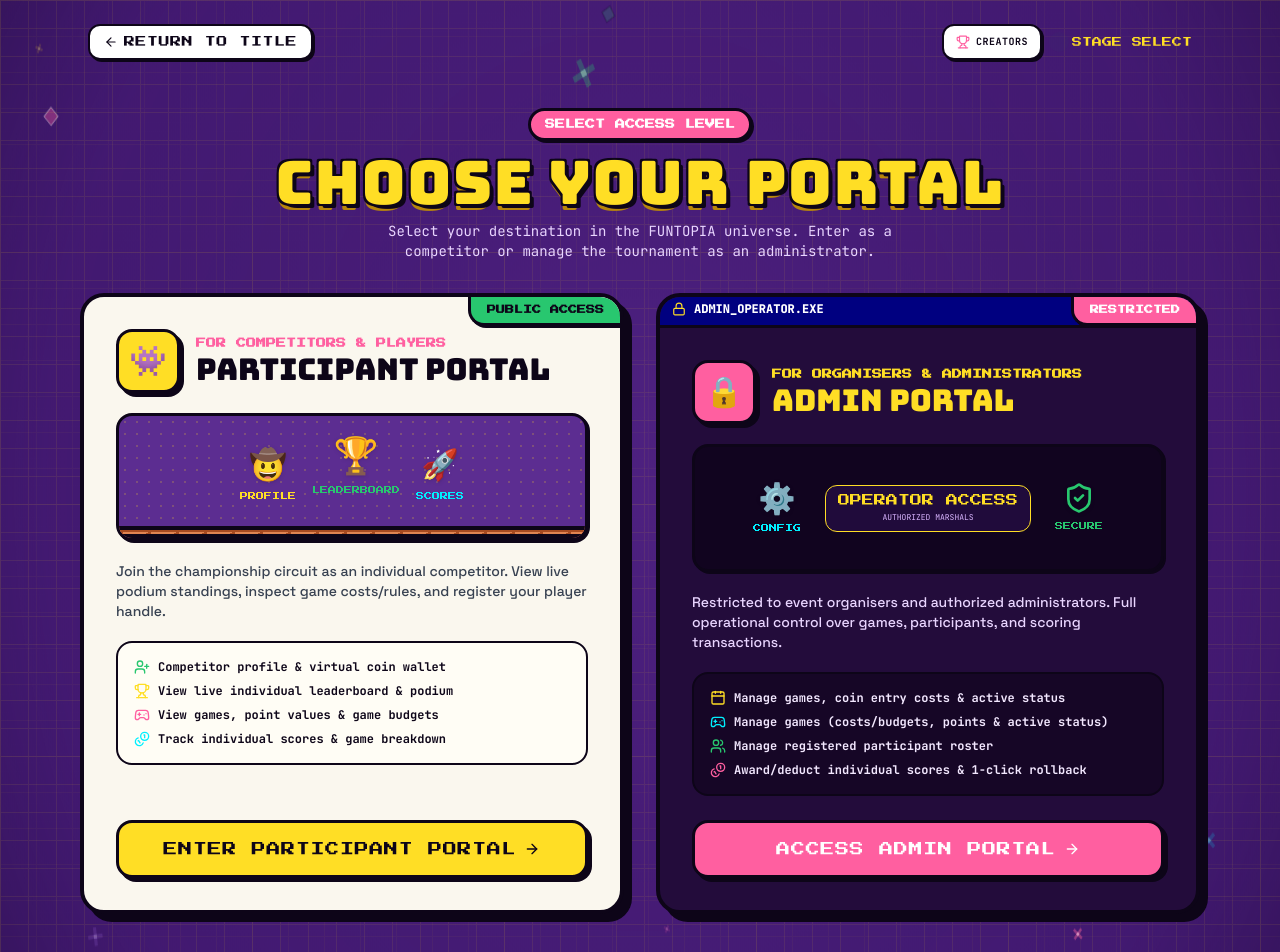
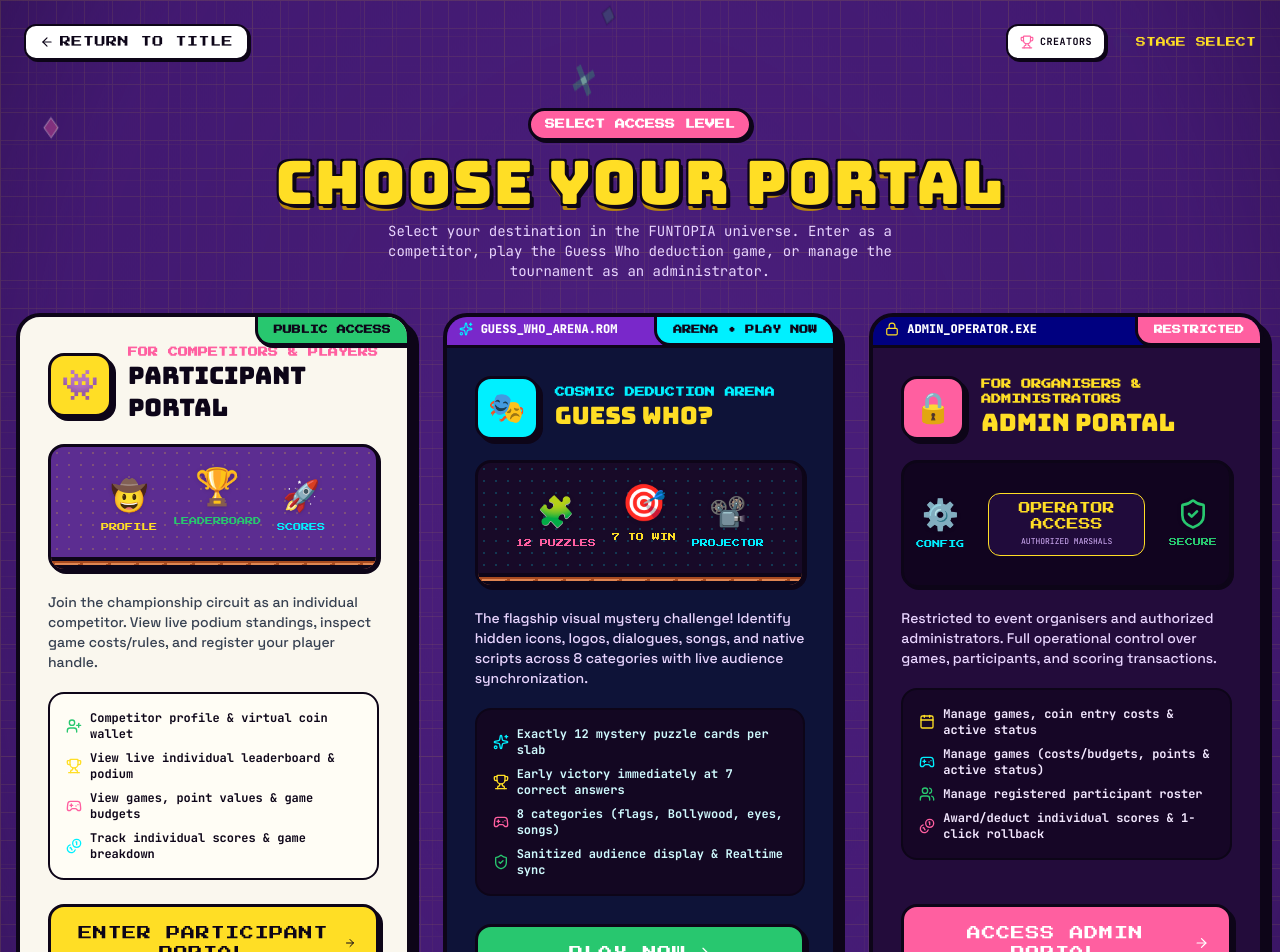
Before and after one commit to Waibha/funtopia, a React (Vite) app: page /select-portal in a window 1280 px wide. Shown: the top 952 px of the page. Built offline with nearby package versions, Linux system fonts and the light colour scheme; no server answers; the database is empty; the HTML template or start-up script is replaced by a standard one.

Commit message:
feat: add Guess Who game to portal selection

```diff
--- a/src/pages/PortalSelectPage.jsx
+++ b/src/pages/PortalSelectPage.jsx
@@ -1,6 +1,6 @@
 import React, { useState } from 'react';
 import { useNavigate } from 'react-router-dom';
-import { Trophy, ShieldCheck, ArrowRight, ArrowLeft, Users, Lock, Sparkles, Gamepad2, Coins, Calendar, UserPlus } from 'lucide-react';
+import { Trophy, ShieldCheck, ArrowRight, ArrowLeft, Users, Lock, Sparkles, Gamepad2, Coins, Calendar, UserPlus, HelpCircle } from 'lucide-react';
 import { soundFx } from '../utilities/soundFx';
 import AuthArcadeBackground from '../components/backgrounds/AuthArcadeBackground';
 import MeetCreatorsModal from '../components/creators/MeetCreatorsModal';
@@ -35,7 +35,7 @@ export default function PortalSelectPage() {
       <div className="absolute inset-0 bg-radial-at-c from-purple-700/20 via-transparent to-[#1F0738]/90 pointer-events-none" />
 
       {/* Top Header */}
-      <div className="relative z-10 max-w-6xl mx-auto w-full flex items-center justify-between p-4 sm:p-6">
+      <div className="relative z-10 max-w-7xl mx-auto w-full flex items-center justify-between p-4 sm:p-6">
         <button
           onClick={handleBack}
           className="btn-pixel-white text-[11px] py-1.5 px-3.5 flex items-center gap-1.5"
@@ -62,7 +62,7 @@ export default function PortalSelectPage() {
       </div>
 
       {/* Main Choice Stage */}
-      <main className="relative z-10 max-w-6xl mx-auto w-full my-auto py-6 px-4">
+      <main className="relative z-10 max-w-7xl mx-auto w-full my-auto py-6 px-4">
         <div className="text-center mb-8">
           <span className="px-3.5 py-1.5 rounded-full bg-[#FF5FA0] text-white font-arcade text-[10px] font-black uppercase border-3 border-[#0D0518] shadow-pixel-sm inline-block mb-3">
             SELECT ACCESS LEVEL
@@ -70,19 +70,19 @@ export default function PortalSelectPage() {
           <h2 className="font-bungee text-4xl sm:text-6xl text-[#FFDE25] pixel-title-yellow tracking-wide">
             CHOOSE YOUR PORTAL
           </h2>
-          <p className="text-purple-200 font-mono text-xs sm:text-sm mt-2 max-w-lg mx-auto">
-            Select your destination in the FUNTOPIA universe. Enter as a competitor or manage the tournament as an administrator.
+          <p className="text-purple-200 font-mono text-xs sm:text-sm mt-2 max-w-xl mx-auto">
+            Select your destination in the FUNTOPIA universe. Enter as a competitor, play the Guess Who deduction game, or manage the tournament as an administrator.
           </p>
         </div>
 
-        {/* Dual High-Impact Portal Choices */}
-        <div className="grid grid-cols-1 md:grid-cols-2 gap-8 items-stretch">
+        {/* Triple High-Impact Portal Choices */}
+        <div className="grid grid-cols-1 md:grid-cols-2 lg:grid-cols-3 gap-6 sm:gap-8 items-stretch">
           {/* ========================================================= */}
           {/* PORTAL CHOICE 1: PARTICIPANT PORTAL                       */}
           {/* ========================================================= */}
           <div
             onClick={() => handleSelect('/participant')}
-            className="group cursor-pointer rounded-3xl bg-[#FAF7EE] text-[#0D0518] border-4 border-[#0D0518] p-6 sm:p-8 shadow-pixel-xl hover:-translate-y-2.5 hover:shadow-[8px_12px_0px_#0D0518] hover:border-[#FFDE25] transition-all duration-300 flex flex-col justify-between relative overflow-hidden"
+            className="group cursor-pointer rounded-3xl bg-[#FAF7EE] text-[#0D0518] border-4 border-[#0D0518] p-6 sm:p-7 shadow-pixel-xl hover:-translate-y-2.5 hover:shadow-[8px_12px_0px_#0D0518] hover:border-[#FFDE25] transition-all duration-300 flex flex-col justify-between relative overflow-hidden"
           >
             {/* Corner Badge */}
             <div className="absolute top-0 right-0 bg-[#28C76F] text-[#0D0518] font-arcade text-[9px] font-black px-4 py-1.5 rounded-bl-2xl border-l-3 border-b-3 border-[#0D0518] shadow-pixel-sm group-hover:bg-[#FFDE25] transition-colors">
@@ -92,34 +92,34 @@ export default function PortalSelectPage() {
             <div>
               {/* Header Title with Avatar */}
               <div className="flex items-center gap-4 mb-5">
-                <div className="w-16 h-16 rounded-2xl bg-[#FFDE25] border-3 border-[#0D0518] shadow-pixel flex items-center justify-center text-3xl group-hover:scale-110 group-hover:rotate-3 transition-transform">
+                <div className="w-14 h-14 sm:w-16 sm:h-16 rounded-2xl bg-[#FFDE25] border-3 border-[#0D0518] shadow-pixel flex items-center justify-center text-3xl group-hover:scale-110 group-hover:rotate-3 transition-transform shrink-0">
                   👾
                 </div>
                 <div>
                   <span className="font-arcade text-[10px] text-[#FF5FA0] font-black block">
                     FOR COMPETITORS & PLAYERS
                   </span>
-                  <h3 className="font-bungee text-2xl sm:text-3xl text-[#0D0518]">
+                  <h3 className="font-bungee text-xl sm:text-2xl text-[#0D0518]">
                     PARTICIPANT PORTAL
                   </h3>
                 </div>
               </div>
 
               {/* Graphic Scene Box */}
-              <div className="w-full h-32 rounded-2xl bg-[#5C2D91] border-3 border-[#0D0518] shadow-pixel-sm mb-5 p-3 flex items-center justify-around relative overflow-hidden group-hover:border-[#FFDE25] transition-colors">
+              <div className="w-full h-28 sm:h-32 rounded-2xl bg-[#5C2D91] border-3 border-[#0D0518] shadow-pixel-sm mb-5 p-3 flex items-center justify-around relative overflow-hidden group-hover:border-[#FFDE25] transition-colors">
                 <div className="absolute inset-0 opacity-20 pointer-events-none" style={{ backgroundImage: 'radial-gradient(#FFDE25 1px, transparent 1px)', backgroundSize: '12px 12px' }} />
 
-                <div className="flex items-center justify-center gap-4 z-10">
+                <div className="flex items-center justify-center gap-3 sm:gap-4 z-10">
                   <div className="text-center group-hover:-translate-y-2 transition-transform duration-200">
-                    <span className="text-3xl block filter drop-shadow">🤠</span>
+                    <span className="text-2xl sm:text-3xl block filter drop-shadow">🤠</span>
                     <span className="text-[8px] font-arcade text-[#FFDE25]">PROFILE</span>
                   </div>
                   <div className="text-center -translate-y-2 group-hover:-translate-y-4 transition-transform duration-200">
-                    <span className="text-4xl block filter drop-shadow animate-bounce-subtle">🏆</span>
+                    <span className="text-3xl sm:text-4xl block filter drop-shadow animate-bounce-subtle">🏆</span>
                     <span className="text-[8px] font-arcade text-[#28C76F]">LEADERBOARD</span>
                   </div>
                   <div className="text-center group-hover:-translate-y-2 transition-transform duration-200">
-                    <span className="text-3xl block filter drop-shadow">🚀</span>
+                    <span className="text-2xl sm:text-3xl block filter drop-shadow">🚀</span>
                     <span className="text-[8px] font-arcade text-[#00F0FF]">SCORES</span>
                   </div>
                 </div>
@@ -132,7 +132,7 @@ export default function PortalSelectPage() {
               </p>
 
               {/* Functional Highlights */}
-              <div className="space-y-2 text-xs font-mono font-bold text-[#0D0518] mb-6 bg-[#FFFDF5] p-4 rounded-2xl border-2 border-[#0D0518]">
+              <div className="space-y-2 text-xs font-mono font-bold text-[#0D0518] mb-6 bg-[#FFFDF5] p-3.5 sm:p-4 rounded-2xl border-2 border-[#0D0518]">
                 <div className="flex items-center gap-2">
                   <UserPlus className="w-4 h-4 text-[#28C76F] shrink-0" />
                   <span>Competitor profile & virtual coin wallet</span>
@@ -152,21 +152,113 @@ export default function PortalSelectPage() {
               </div>
             </div>
 
-            <button className="btn-pixel-yellow w-full text-center justify-center text-sm py-4">
+            <button className="btn-pixel-yellow w-full text-center justify-center text-sm py-3.5 sm:py-4">
               <span>ENTER PARTICIPANT PORTAL</span>
               <ArrowRight className="w-4 h-4" />
             </button>
           </div>
 
           {/* ========================================================= */}
-          {/* PORTAL CHOICE 2: ADMIN PORTAL                             */}
+          {/* PORTAL CHOICE 2: GUESS WHO? GAME ARENA                    */}
+          {/* ========================================================= */}
+          <div
+            onClick={() => handleSelect('/guess-who')}
+            className="group cursor-pointer rounded-3xl bg-[#0E1338] text-white border-4 border-[#0D0518] shadow-pixel-xl hover:-translate-y-2.5 hover:shadow-[8px_12px_0px_#0D0518] hover:border-[#00F0FF] transition-all duration-300 flex flex-col justify-between relative overflow-hidden"
+          >
+            {/* Corner Badge */}
+            <div className="absolute top-0 right-0 bg-[#00F0FF] text-[#0D0518] font-arcade text-[9px] font-black px-4 py-1.5 rounded-bl-2xl border-l-3 border-b-3 border-[#0D0518] shadow-pixel-sm group-hover:bg-[#FFDE25] transition-colors z-20">
+              ARENA • PLAY NOW
+            </div>
+
+            {/* Retro 90s OS Marquee Bar */}
+            <div className="bg-[#7928CA] text-white font-mono font-black text-xs px-4 py-2 flex items-center justify-between border-b-3 border-[#0D0518] -mt-1 -mx-1 group-hover:bg-[#9333EA] transition-colors">
+              <span className="flex items-center gap-2">
+                <Sparkles className="w-3.5 h-3.5 text-[#00F0FF] group-hover:rotate-12 transition-transform" />
+                <span>GUESS_WHO_ARENA.ROM</span>
+              </span>
+              <span className="text-[10px] font-arcade text-[#FFDE25]">12 PUZZLES</span>
+            </div>
+
+            <div className="p-6 sm:p-7 flex flex-col justify-between flex-grow">
+              <div>
+                {/* Header Title with Avatar */}
+                <div className="flex items-center gap-4 mb-5">
+                  <div className="w-14 h-14 sm:w-16 sm:h-16 rounded-2xl bg-[#00F0FF] border-3 border-[#0D0518] shadow-pixel flex items-center justify-center text-3xl group-hover:scale-110 group-hover:rotate-3 transition-transform shrink-0">
+                    🎭
+                  </div>
+                  <div>
+                    <span className="font-arcade text-[10px] text-[#00F0FF] font-black block">
+                      COSMIC DEDUCTION ARENA
+                    </span>
+                    <h3 className="font-bungee text-xl sm:text-2xl text-[#FFDE25]">
+                      GUESS WHO?
+                    </h3>
+                  </div>
+                </div>
+
+                {/* Graphic Scene Box */}
+                <div className="w-full h-28 sm:h-32 rounded-2xl bg-[#180A28] border-3 border-[#0D0518] shadow-pixel-sm mb-5 p-3 flex items-center justify-around relative overflow-hidden group-hover:border-[#00F0FF] transition-colors">
+                  <div className="absolute inset-0 opacity-20 pointer-events-none" style={{ backgroundImage: 'radial-gradient(#00F0FF 1px, transparent 1px)', backgroundSize: '12px 12px' }} />
+
+                  <div className="flex items-center justify-center gap-3 sm:gap-4 z-10">
+                    <div className="text-center group-hover:-translate-y-2 transition-transform duration-200">
+                      <span className="text-2xl sm:text-3xl block filter drop-shadow">🧩</span>
+                      <span className="text-[8px] font-arcade text-[#FF5FA0]">12 PUZZLES</span>
+                    </div>
+                    <div className="text-center -translate-y-2 group-hover:-translate-y-4 transition-transform duration-200">
+                      <span className="text-3xl sm:text-4xl block filter drop-shadow animate-bounce-subtle">🎯</span>
+                      <span className="text-[8px] font-arcade text-[#FFDE25]">7 TO WIN</span>
+                    </div>
+                    <div className="text-center group-hover:-translate-y-2 transition-transform duration-200">
+                      <span className="text-2xl sm:text-3xl block filter drop-shadow">📽️</span>
+                      <span className="text-[8px] font-arcade text-[#00F0FF]">PROJECTOR</span>
+                    </div>
+                  </div>
+
+                  <div className="absolute bottom-0 inset-x-0 h-3 pixel-brick-strip" />
+                </div>
+
+                <p className="text-purple-200 font-sans text-xs sm:text-sm font-medium mb-5 leading-relaxed">
+                  The flagship visual mystery challenge! Identify hidden icons, logos, dialogues, songs, and native scripts across 8 categories with live audience synchronization.
+                </p>
+
+                {/* Functional Highlights */}
+                <div className="space-y-2 text-xs font-mono font-bold text-cyan-100 mb-6 bg-[#130722] p-3.5 sm:p-4 rounded-2xl border-2 border-[#0D0518]">
+                  <div className="flex items-center gap-2">
+                    <Sparkles className="w-4 h-4 text-[#00F0FF] shrink-0" />
+                    <span>Exactly 12 mystery puzzle cards per slab</span>
+                  </div>
+                  <div className="flex items-center gap-2">
+                    <Trophy className="w-4 h-4 text-[#FFDE25] shrink-0" />
+                    <span>Early victory immediately at 7 correct answers</span>
+                  </div>
+                  <div className="flex items-center gap-2">
+                    <Gamepad2 className="w-4 h-4 text-[#FF5FA0] shrink-0" />
+                    <span>8 categories (flags, Bollywood, eyes, songs)</span>
+                  </div>
+                  <div className="flex items-center gap-2">
+                    <ShieldCheck className="w-4 h-4 text-[#28C76F] shrink-0" />
+                    <span>Sanitized audience display & Realtime sync</span>
+                  </div>
+                </div>
+              </div>
+
+              <button className="btn-pixel-green w-full text-center justify-center text-sm py-3.5 sm:py-4 group-hover:bg-[#00F0FF] group-hover:text-[#0D0518] transition-colors">
+                <span>PLAY NOW</span>
+                <ArrowRight className="w-4 h-4" />
+              </button>
+            </div>
+          </div>
+
+          {/* ========================================================= */}
+          {/* PORTAL CHOICE 3: ADMIN PORTAL                             */}
           {/* ========================================================= */}
           <div
             onClick={() => handleSelect('/admin')}
             className="group cursor-pointer rounded-3xl bg-[#230C3B] text-white border-4 border-[#0D0518] shadow-pixel-xl hover:-translate-y-2.5 hover:shadow-[8px_12px_0px_#0D0518] hover:border-[#FF5FA0] transition-all duration-300 flex flex-col justify-between relative overflow-hidden"
           >
             {/* Corner Badge */}
-            <div className="absolute top-0 right-0 bg-[#FF5FA0] text-white font-arcade text-[9px] font-black px-4 py-1.5 rounded-bl-2xl border-l-3 border-b-3 border-[#0D0518] shadow-pixel-sm group-hover:bg-[#FFDE25] group-hover:text-[#0D0518] transition-colors">
+            <div className="absolute top-0 right-0 bg-[#FF5FA0] text-white font-arcade text-[9px] font-black px-4 py-1.5 rounded-bl-2xl border-l-3 border-b-3 border-[#0D0518] shadow-pixel-sm group-hover:bg-[#FFDE25] group-hover:text-[#0D0518] transition-colors z-20">
               RESTRICTED
             </div>
 
@@ -179,28 +271,28 @@ export default function PortalSelectPage() {
               <span className="text-xs">✕</span>
             </div>
 
-            <div className="p-6 sm:p-8 flex flex-col justify-between flex-grow">
+            <div className="p-6 sm:p-7 flex flex-col justify-between flex-grow">
               <div>
                 {/* Header Title with Lock */}
                 <div className="flex items-center gap-4 mb-5">
-                  <div className="w-16 h-16 rounded-2xl bg-[#FF5FA0] border-3 border-[#0D0518] shadow-pixel flex items-center justify-center text-3xl group-hover:scale-110 group-hover:-rotate-3 transition-transform">
+                  <div className="w-14 h-14 sm:w-16 sm:h-16 rounded-2xl bg-[#FF5FA0] border-3 border-[#0D0518] shadow-pixel flex items-center justify-center text-3xl group-hover:scale-110 group-hover:-rotate-3 transition-transform shrink-0">
                     🔒
                   </div>
                   <div>
                     <span className="font-arcade text-[10px] text-[#FFDE25] font-black block">
                       FOR ORGANISERS & ADMINISTRATORS
                     </span>
-                    <h3 className="font-bungee text-2xl sm:text-3xl text-[#FFDE25]">
+                    <h3 className="font-bungee text-xl sm:text-2xl text-[#FFDE25]">
                       ADMIN PORTAL
                     </h3>
                   </div>
                 </div>
 
                 {/* Graphic Scene Box */}
-                <div className="w-full h-32 rounded-2xl bg-[#11041F] border-3 border-[#0D0518] shadow-pixel-sm mb-5 p-3 flex items-center justify-around relative overflow-hidden group-hover:border-[#FF5FA0] transition-colors">
-                  <div className="flex items-center justify-center gap-6 z-10 font-mono text-xs">
+                <div className="w-full h-28 sm:h-32 rounded-2xl bg-[#11041F] border-3 border-[#0D0518] shadow-pixel-sm mb-5 p-3 flex items-center justify-around relative overflow-hidden group-hover:border-[#FF5FA0] transition-colors">
+                  <div className="flex items-center justify-center gap-4 sm:gap-6 z-10 font-mono text-xs">
                     <div className="text-center group-hover:-translate-y-1.5 transition-transform duration-200">
-                      <span className="text-3xl block filter drop-shadow">⚙️</span>
+                      <span className="text-2xl sm:text-3xl block filter drop-shadow">⚙️</span>
                       <span className="text-[8px] font-arcade text-[#00F0FF] block mt-1">CONFIG</span>
                     </div>
                     <div className="text-center bg-[#200B3B] px-3 py-1.5 rounded-xl border border-[#FFDE25] group-hover:border-[#00F0FF] transition-colors">
@@ -208,7 +300,7 @@ export default function PortalSelectPage() {
                       <span className="text-[8px] font-mono text-purple-300">AUTHORIZED MARSHALS</span>
                     </div>
                     <div className="text-center group-hover:-translate-y-1.5 transition-transform duration-200">
-                      <ShieldCheck className="w-8 h-8 text-[#28C76F] mx-auto filter drop-shadow" />
+                      <ShieldCheck className="w-7 h-7 sm:w-8 sm:h-8 text-[#28C76F] mx-auto filter drop-shadow" />
                       <span className="text-[8px] font-arcade text-[#28C76F] block mt-1">SECURE</span>
                     </div>
                   </div>
@@ -219,7 +311,7 @@ export default function PortalSelectPage() {
                 </p>
 
                 {/* Functional Highlights */}
-                <div className="space-y-2 text-xs font-mono font-bold text-purple-100 mb-6 bg-[#160626] p-4 rounded-2xl border-2 border-[#0D0518]">
+                <div className="space-y-2 text-xs font-mono font-bold text-purple-100 mb-6 bg-[#160626] p-3.5 sm:p-4 rounded-2xl border-2 border-[#0D0518]">
                   <div className="flex items-center gap-2">
                     <Calendar className="w-4 h-4 text-[#FFDE25] shrink-0" />
                     <span>Manage games, coin entry costs & active status</span>
@@ -239,7 +331,7 @@ export default function PortalSelectPage() {
                 </div>
               </div>
 
-              <button className="btn-pixel-pink w-full text-center justify-center text-sm py-4">
+              <button className="btn-pixel-pink w-full text-center justify-center text-sm py-3.5 sm:py-4">
                 <span>ACCESS ADMIN PORTAL</span>
                 <ArrowRight className="w-4 h-4" />
               </button>
@@ -252,7 +344,7 @@ export default function PortalSelectPage() {
       <footer className="relative z-10 w-full mt-6">
         <div className="pixel-grass-strip h-3 w-full" />
         <div className="pixel-brick-strip py-3.5 px-6 text-center text-xs font-arcade text-[#FFDE25]">
-          FUNTOPIA CHAMPIONSHIP CIRCUIT • TWO DISTINCT EXPERIENCES
+          FUNTOPIA CHAMPIONSHIP CIRCUIT • THREE DISTINCT EXPERIENCES
         </div>
       </footer>
 
```
Also changed, not shown: 1 other file (tests, documents, lock files or other folders).
